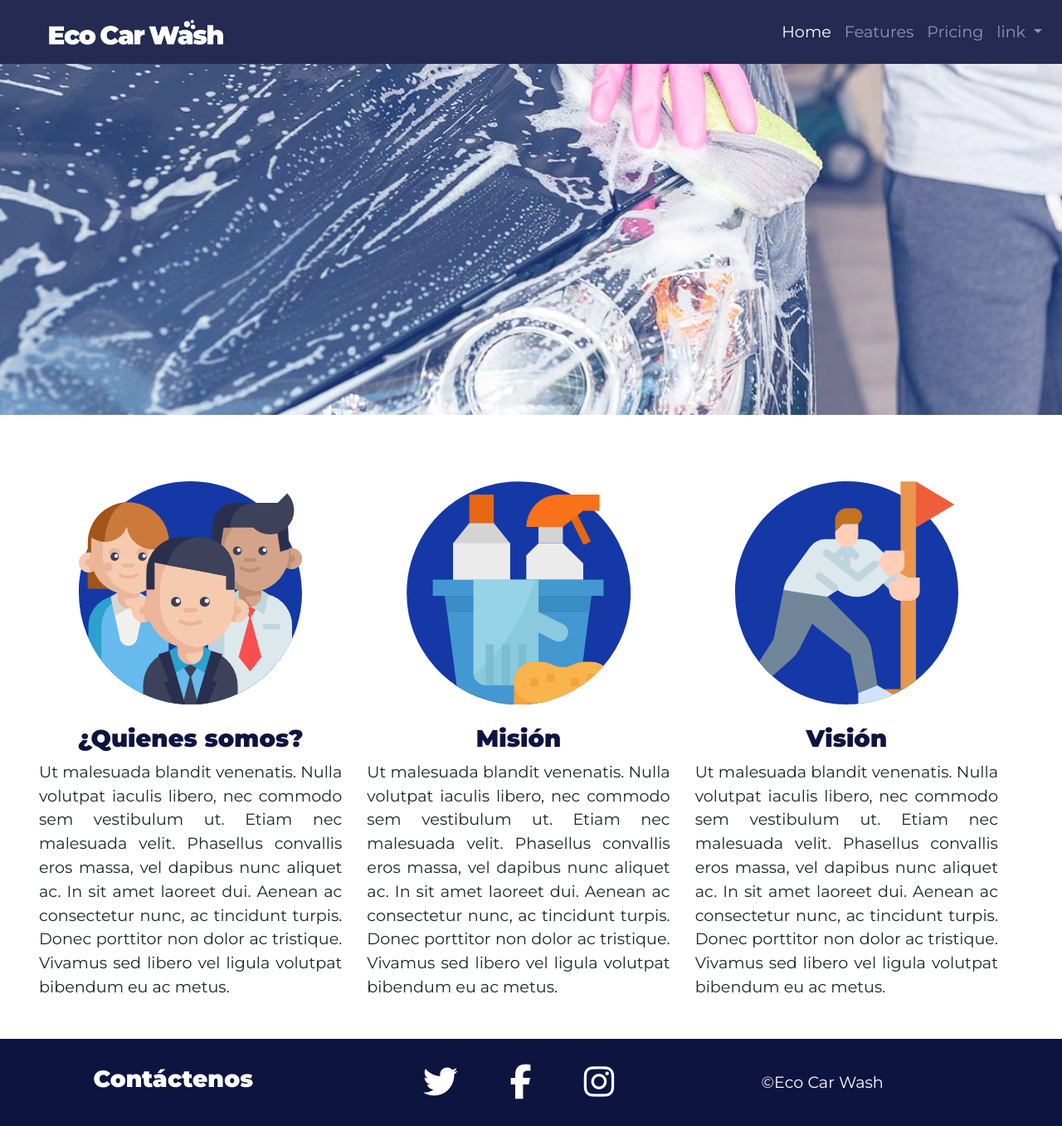
After one commit to sgiraldo776/eco-car-wash, a PHP site: page / in a window 1280 px wide. The commit adds this page. Shown: the whole page at 83% size. Run offline with PHP 8.4, Linux system fonts and the light colour scheme; some libraries are stand-ins or nearby versions.

Commit message:
index full with header and footer

```diff
--- a/Cliente/ingresar_cliente.php
+++ b/Cliente/usuario/ingresar_cliente.php
@@ -1,5 +1,5 @@
 <?php
-    require "../conexion.php";
+    require "../../conexion.php";
 
     if ($conn->connect_error) {
         die("Conección exitosa: " . $conn->connect_error);
--- /dev/null
+++ b/css/estilos.css
@@ -0,0 +1,159 @@
+* {
+    max-width: 100%;
+    margin: 0;
+}
+
+body {
+    font-size: 1.2rem;
+    font-family: 'Montserrat', sans-serif;
+}
+
+label {
+    color: #0D1440;
+}
+
+h1,
+h2,
+h3 {
+    font-weight: 900;
+}
+
+#navbarNavDropdown {
+    margin-left: 2rem;
+}
+
+
+/* Utilidades */
+
+.btn-color {
+    background-color: #0D1440;
+    color: #ffffff;
+    border: none;
+    font-size: 1.3rem;
+    padding: 0.3rem 2rem;
+    border-radius: 0.5rem;
+    margin-top: 1rem;
+}
+
+.btn-color:hover {
+    cursor: pointer;
+    background-color: #1438A6;
+}
+
+
+/* Index */
+
+.navbar {
+    padding: 1rem;
+}
+
+nav img {
+    width: 80%;
+}
+
+@media only screen and (max-width: 992px) {
+    nav img {
+        width: 130%;
+    }
+}
+
+@media only screen and (max-width: 575px) {
+    nav img {
+        width: 60%;
+    }
+}
+
+.bg-nav {
+    background-color: #0D1440;
+}
+
+nav a {
+    color: #ffffff;
+    text-decoration: none;
+}
+
+nav a:hover {
+    color: #1438A6 !important;
+}
+
+.bg-ind {
+    background-image: url(../img/index-img.jpg);
+    height: 500px;
+    opacity: 0.9;
+    background-position: center;
+    background-repeat: no-repeat;
+    background-size: cover;
+}
+
+
+/* Tarjetas index */
+
+.contenedor {
+    padding: 2rem;
+}
+
+.tar-img {
+    padding: 3rem 3rem 1rem 3rem;
+}
+
+.tarjetas h3 {
+    font-weight: 900;
+    text-align: center;
+    color: #0D1440;
+    font-size: 1.8rem;
+    margin-top: 0.5rem;
+}
+
+.tarjetas p {
+    text-align: justify;
+    font-size: 0.8;
+}
+
+
+/* Footer */
+
+.footer {
+    background-color: #0D1440;
+    color: #ffffff;
+    padding: 2rem;
+}
+
+.redes i {
+    color: #ffffff;
+    font-size: 2.6rem;
+}
+
+.contac a {
+    text-decoration: none;
+    color: #ffffff;
+}
+
+.contac a:hover {
+    color: #1438A6;
+}
+
+.copy:hover {
+    text-shadow: 2px 2px 4px #000000;
+}
+
+
+/* Formulario Vehiculo */
+
+.bg-img {
+    background-image: url(../img/bg-01.jpg);
+    background-position: center;
+    background-repeat: no-repeat;
+    background-size: cover;
+    height: 100vh;
+}
+
+.form-veh {
+    /* width: 30%; */
+    background-color: #ffffff;
+    height: 100vh;
+    padding: 2rem;
+}
+
+.logo {
+    margin-bottom: 3rem;
+}
--- /dev/null
+++ b/index.php
@@ -0,0 +1,167 @@
+<!DOCTYPE html>
+<html lang="en">
+
+<head>
+    <meta charset="UTF-8">
+    <meta name="viewport" content="width=device-width, initial-scale=1.0">
+    <title>Eco Car Wash</title>
+
+    <!--importacion boostrap-->
+    <link rel="stylesheet" href="https://maxcdn.bootstrapcdn.com/bootstrap/4.0.0/css/bootstrap.min.css" integrity="sha384-Gn5384xqQ1aoWXA+058RXPxPg6fy4IWvTNh0E263XmFcJlSAwiGgFAW/dAiS6JXm" crossorigin="anonymous">
+
+    <!-- Google Fonts -->
+    <link href="https://fonts.googleapis.com/css2?family=Montserrat:wght@400;900&display=swap" rel="stylesheet">
+
+    <!-- Font Awesome -->
+    <script src="https://kit.fontawesome.com/f599362e7b.js" crossorigin="anonymous"></script>
+
+    <link rel="stylesheet" href="css/estilos.css">
+</head>
+
+<body>
+
+    <section class="bg-ind">
+        <nav class="navbar navbar-expand-lg navbar-dark   bg-nav">
+            <div class="col-sm-3 text-center">
+                <a class="navbar-brand" href="#">
+                    <img src="img/logo-bla.png" alt="">
+                </a>
+            </div>
+
+            <button class="navbar-toggler col-sm-3 ml-auto" type="button" data-toggle="collapse" data-target="#navbarNavDropdown" aria-controls="navbarNavDropdown" aria-expanded="false" aria-label="Toggle navigation">
+                <span class="navbar-toggler-icon"></span>
+            </button>
+            <div class="collapse navbar-collapse" id="navbarNavDropdown">
+                <ul class="navbar-nav ml-auto">
+                    <li class="nav-item active">
+                        <a class="nav-link" href="#">Home <span class="sr-only">(current)</span></a>
+                    </li>
+                    <li class="nav-item">
+                        <a class="nav-link" href="#">Features</a>
+                    </li>
+                    <li class="nav-item">
+                        <a class="nav-link" href="#">Pricing</a>
+                    </li>
+                    <li class="nav-item dropdown">
+                        <a class="nav-link dropdown-toggle" href="#" id="navbarDropdownMenuLink" role="button" data-toggle="dropdown" aria-haspopup="true" aria-expanded="false">
+                            link
+                        </a>
+                        <div class="dropdown-menu" aria-labelledby="navbarDropdownMenuLink">
+                            <a class="dropdown-item" href="#">Action</a>
+                            <a class="dropdown-item" href="#">Another action</a>
+                            <a class="dropdown-item" href="#">Something else here</a>
+                        </div>
+                    </li>
+                </ul>
+            </div>
+        </nav>
+    </section>
+
+    <section class="">
+        <div class="contenedor">
+            <div class="row justify-content-center col-12">
+                <div class="tarjetas col-md-6 col-lg-4">
+                    <div class="tar-img">
+                        <img src="img/iconos-01.svg" alt="">
+                    </div>
+                    <h3>¿Quienes somos?</h3>
+                    <p>Ut malesuada blandit venenatis. Nulla volutpat iaculis libero, nec commodo sem vestibulum ut. Etiam nec malesuada velit. Phasellus convallis eros massa, vel dapibus nunc aliquet ac. In sit amet laoreet dui. Aenean ac consectetur nunc,
+                        ac tincidunt turpis. Donec porttitor non dolor ac tristique. Vivamus sed libero vel ligula volutpat bibendum eu ac metus. </p>
+                </div>
+                <div class="tarjetas col-md-6 col-lg-4">
+                    <div class="tar-img">
+                        <img src="img/iconos-02.svg" alt="">
+                    </div>
+                    <h3>Misión</h3>
+                    <p>Ut malesuada blandit venenatis. Nulla volutpat iaculis libero, nec commodo sem vestibulum ut. Etiam nec malesuada velit. Phasellus convallis eros massa, vel dapibus nunc aliquet ac. In sit amet laoreet dui. Aenean ac consectetur nunc,
+                        ac tincidunt turpis. Donec porttitor non dolor ac tristique. Vivamus sed libero vel ligula volutpat bibendum eu ac metus. </p>
+                </div>
+                <div class="tarjetas col-md-6 col-lg-4">
+                    <div class="tar-img">
+                        <img src="img/iconos-03.svg" alt="">
+                    </div>
+                    <h3>Visión</h3>
+                    <p>Ut malesuada blandit venenatis. Nulla volutpat iaculis libero, nec commodo sem vestibulum ut. Etiam nec malesuada velit. Phasellus convallis eros massa, vel dapibus nunc aliquet ac. In sit amet laoreet dui. Aenean ac consectetur nunc,
+                        ac tincidunt turpis. Donec porttitor non dolor ac tristique. Vivamus sed libero vel ligula volutpat bibendum eu ac metus. </p>
+                </div>
+            </div>
+        </div>
+    </section>
+
+
+
+    <footer class="footer py-4">
+        <div class="container">
+            <div class="row align-items-center">
+                <div class="col-lg-3 text-lg-center text-center contac">
+                    <h3 class="contac"><a href="#">Contáctenos</a></h3>
+                </div>
+                <div class="col-lg-6 my-3 my-lg-0 text-lg-center text-center">
+                    <a class="redes btn btn-social mx-3" href="#!"><i class="fab fa-twitter"></i></a>
+                    <a class="redes btn btn-social mx-3" href="#!"><i class="fab fa-facebook-f"></i></a>
+                    <a class="redes btn btn-social mx-3" href="#!"><i class="fab fa-instagram"></i></a>
+                </div>
+                <div class="col-lg-3 text-lg-left text-center copy">©Eco Car Wash</div>
+            </div>
+        </div>
+    </footer>
+
+    <!-- <footer class="footer">
+        <div class="container">
+            <div class="row col-12">
+                <div class="row col-4 mr-auto">
+                    <h1>Contáctenos</h1>
+                </div>
+                <div class="row col-4 text-center">
+                    <a href="#"><img src="img/logo-bla.png" alt=""></a>
+                </div>
+                <div class="redes row col-4 ml-auto">
+                    <ul>
+                        <li><a href="" class="text-reset"><i class="marg fab fa-twitter"></i></a></li>
+                        <li><a href="" class="text-reset"><i class="marg fab fa-facebook-f"></i></a></li>
+                        <li><a href="" class="text-reset"><i class="fab fa-instagram"></i></a></li>
+                    </ul>
+                </div>
+            </div>
+        </div>
+    </footer> -->
+
+    <!-- <footer class="footer py-4">
+        <div class="container">
+            <nav class="row col-12 justify-content-center">
+                <ul class="col-sm-12 col-md-4 col-lg-4 list-unstyled">
+                    <li class="d-flex align-items-center justify-content-center mb-3 mb-md-0">
+                        <img src="img/logo-bl.png" alt="">
+                    </li>
+                </ul>
+
+                <ul class="col-sm-12 col-md-4 col-lg-4 list-unstyled">
+                    <li class="font-weigth-bold text-uppercase">Resourse</li>
+                    <li class="d-flex align-items-center justify-content-between">
+                        <p class="ppp">Lorem ipsum dolor sit amet consectetur adipisicing elit. Omnis, odit voluptatibus mollitia sapiente in incidunt quam, ratione ipsam repellendus ducimus voluptate facere est. Neque iste quos quis vel perspiciatis eos.</p>
+                    </li>
+                </ul>
+
+                <div class="redes">
+                    <ul class="col-sm-12 col-md-4 col-lg-4 list-unstyled">
+                        <li class="red-soci d-flex justify-content-center">
+                            <a href="" class="text-reset"><i class="marg fab fa-twitter"></i></a>
+                            <a href="" class="text-reset"><i class="marg fab fa-facebook-f"></i></a>
+                            <a href="" class="text-reset"><i class="fab fa-instagram"></i></a>
+                        </li>
+                    </ul>
+                </div>
+            </nav>
+        </div>
+    </footer> -->
+
+
+    <script src="https://code.jquery.com/jquery-3.2.1.slim.min.js" integrity="sha384-KJ3o2DKtIkvYIK3UENzmM7KCkRr/rE9/Qpg6aAZGJwFDMVNA/GpGFF93hXpG5KkN" crossorigin="anonymous">
+    </script>
+    <script src="https://cdnjs.cloudflare.com/ajax/libs/popper.js/1.12.9/umd/popper.min.js" integrity="sha384-ApNbgh9B+Y1QKtv3Rn7W3mgPxhU9K/ScQsAP7hUibX39j7fakFPskvXusvfa0b4Q" crossorigin="anonymous">
+    </script>
+    <script src="https://maxcdn.bootstrapcdn.com/bootstrap/4.0.0/js/bootstrap.min.js" integrity="sha384-JZR6Spejh4U02d8jOt6vLEHfe/JQGiRRSQQxSfFWpi1MquVdAyjUar5+76PVCmYl" crossorigin="anonymous">
+    </script>
+</body>
+
+</html>
```
Also changed, not shown: Cliente/usuario/form_cliente.php (renamed from Cliente/form_cliente.php, +2 -14 lines), Cliente/vehiculo/form_vehic.php (added, +96 -0 lines), img/bg-01.jpg (added), img/iconos-01.svg (added), img/iconos-02.svg (added), img/iconos-03.svg (added), img/index-img.jpg (added), img/logo-bla.png (added), img/logo.png (added).
